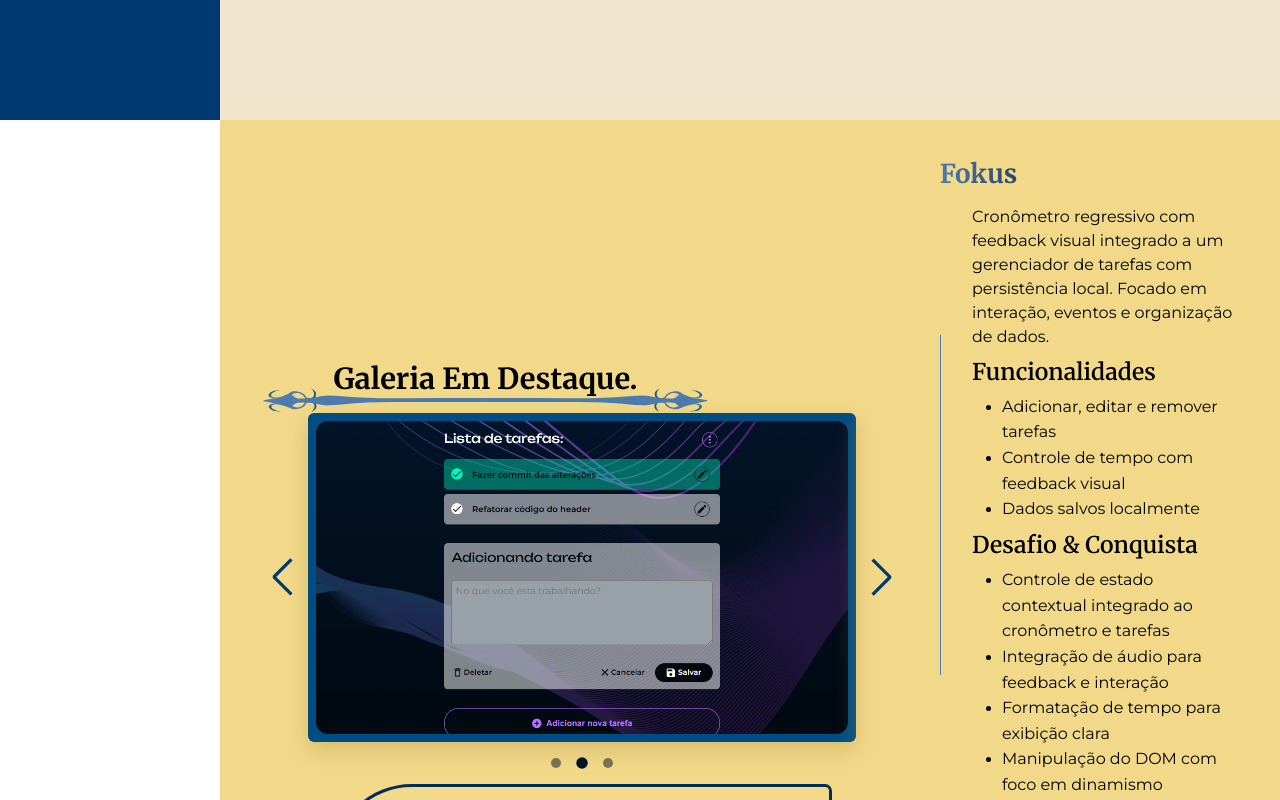
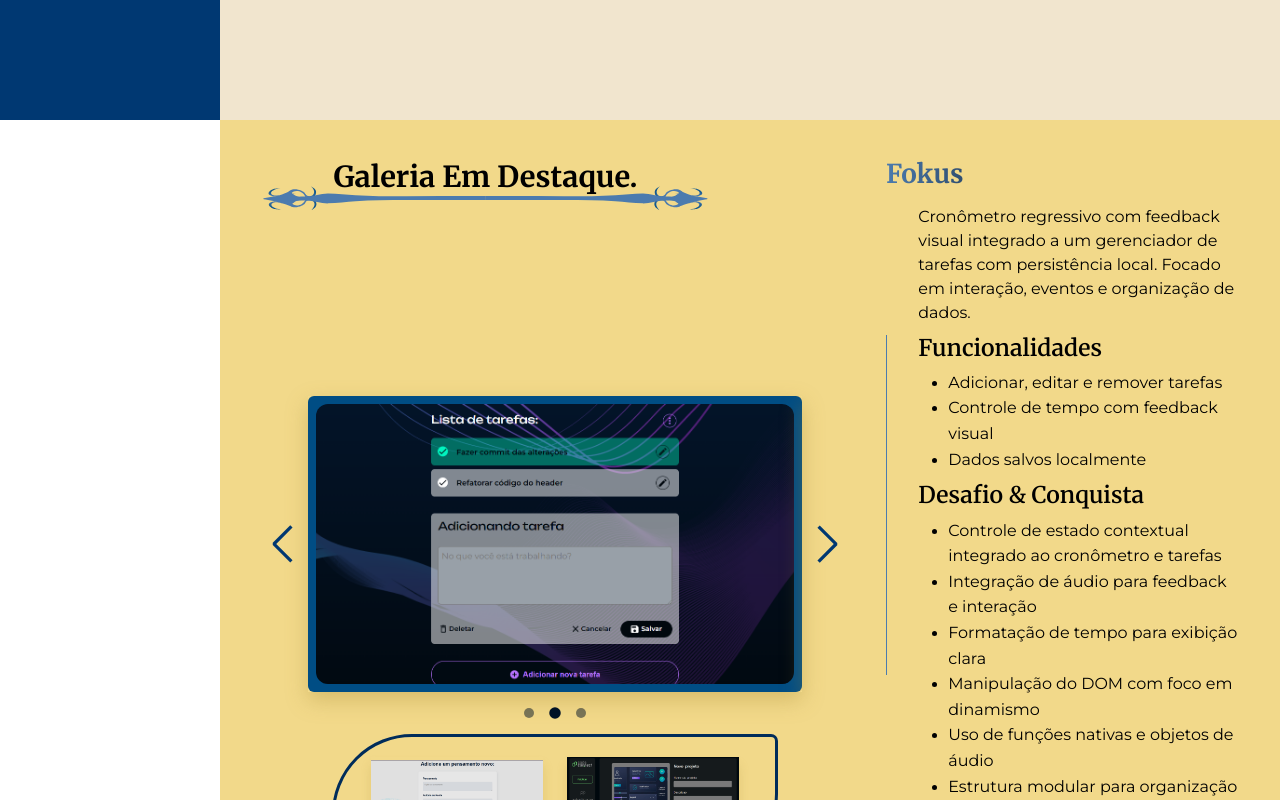
Before and after one commit to chiquinelli-bia/portifolio, a React (Vite) app: page / in a window 1280 px wide. Shown: the part 680-1480 px from the top of the page. Built offline with nearby package versions, Linux system fonts and the light colour scheme; a web font is replaced by a local one.

Commit message:
fix(gallery): corrige layouts e links de projectInfo

```diff
--- a/src/pages/landingPage/sections/portifolio/gallery/carousel/carousel.module.css
+++ b/src/pages/landingPage/sections/portifolio/gallery/carousel/carousel.module.css
@@ -1,10 +1,9 @@
 .carousel {
   display: flex;
   flex-direction: column;
+  backface-visibility: hidden;
   flex: 1;
-  backface-visibility: hidden;
-  will-change: transform;
-  align-items: center;
+  justify-content: center;
 }
 .container {
   display: flex;
--- a/src/pages/landingPage/sections/portifolio/gallery/projectInfo/index.jsx
+++ b/src/pages/landingPage/sections/portifolio/gallery/projectInfo/index.jsx
@@ -44,10 +44,10 @@ export const Info = () => {
           </ul>
           <div className={styles.containerButton}>
             <div>
-              <ButtonLink path={currentProject.links.repository}>
+              <ButtonLink path={currentProject.links.demo}>
                 Ver Projeto
               </ButtonLink>
-              <ButtonLink path={currentProject.links.demo}>
+              <ButtonLink path={currentProject.links.repository}>
                 Ver Código
               </ButtonLink>
             </div>
--- a/src/pages/landingPage/sections/portifolio/portifolio.module.css
+++ b/src/pages/landingPage/sections/portifolio/portifolio.module.css
@@ -1,6 +1,13 @@
 .container {
   display: flex;
-  align-items: center;
+  align-items: stretch;
   gap: 3.6rem;
+  min-height: 100vh;
   background: var(--color-brand-yellow-200);
 }
+
+.containerCarousel {
+  display: flex;
+  flex-direction: column;
+  flex: 1;
+}
```
